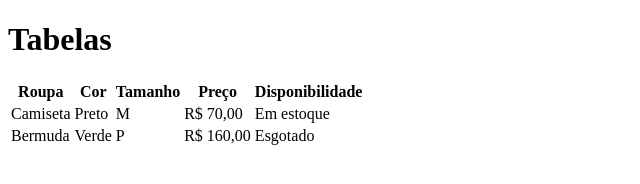
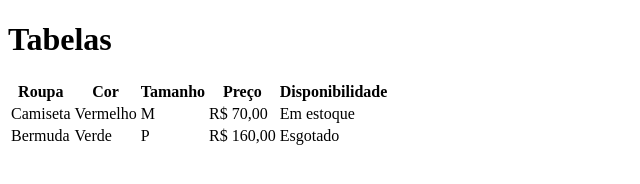
Before and after one commit to denisero19/aula-tabela, a plain HTML site: page index.html in a window 1280 px wide. Shown: the whole page, without its empty margins (0-640 px from the left). Drawn offline with Linux system fonts and the light colour scheme.

Commit message:
Mudando de preta para vermelho na coluna cor

```diff
--- a/index.html
+++ b/index.html
@@ -19,7 +19,7 @@
         </tr>
         <tr>
             <td>Camiseta</td>
-            <td>Preto</td>
+            <td>Vermelho</td>
             <td>M</td>
             <td>R$ 70,00</td>
             <td>Em estoque</td>
```
